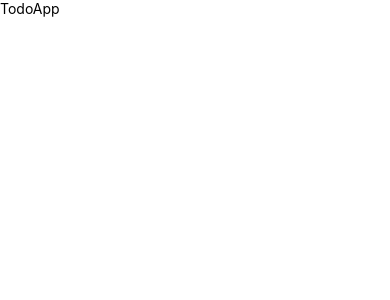
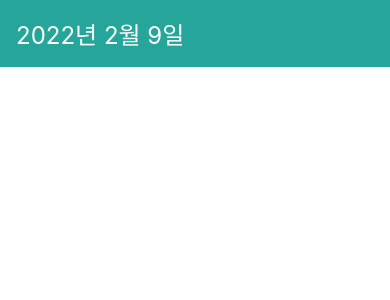
Before and after one commit to kwansikdev/RN_practice, a React Native app: screen / in a window 390 px wide. Shown: the top 300 px of the page. Built offline with nearby package versions, Linux system fonts and the light colour scheme.

Commit message:
feat: Add DateHead.js

```diff
--- a/App.js
+++ b/App.js
@@ -6,16 +6,24 @@
  */
 
 import React from 'react';
-import {SafeAreaView, View, Text} from 'react-native';
+import {StyleSheet} from 'react-native';
+import {SafeAreaProvider, SafeAreaView} from 'react-native-safe-area-context';
+
+import DateHead from './components/DateHead';
 
 const App = () => {
+  const today = new Date();
+
+  console.log(today);
   return (
-    <SafeAreaView>
-      <View>
-        <Text>TodoApp</Text>
-      </View>
-    </SafeAreaView>
+    <SafeAreaProvider>
+      <SafeAreaView edges={['bottom']}>
+        <DateHead date={today} />
+      </SafeAreaView>
+    </SafeAreaProvider>
   );
 };
 
+const styles = StyleSheet.create({});
+
 export default App;
--- /dev/null
+++ b/components/DateHead.js
@@ -0,0 +1,38 @@
+import React from 'react';
+import {View, Text, StyleSheet, StatusBar} from 'react-native';
+import {useSafeAreaInsets} from 'react-native-safe-area-context';
+
+function DateHead({date}) {
+  const year = date.getFullYear();
+  const month = date.getMonth() + 1;
+  const day = date.getDate();
+
+  const formatted = `${year}년 ${month}월 ${day}일`;
+
+  const {top} = useSafeAreaInsets();
+  return (
+    <>
+      <View style={[styles.statusBarPlaceholder, {height: top}]} />
+      <StatusBar backgroundColor="#26a69a" barStyle="light-content" />
+      <View style={styles.block}>
+        <Text style={styles.dateText}>{formatted}</Text>
+      </View>
+    </>
+  );
+}
+
+const styles = StyleSheet.create({
+  statusBarPlaceholder: {
+    backgroundColor: '#26a69a',
+  },
+  block: {
+    padding: 16,
+    backgroundColor: '#26a69a',
+  },
+  dateText: {
+    fontSize: 24,
+    color: 'white',
+  },
+});
+
+export default DateHead;
--- a/package.json
+++ b/package.json
@@ -11,7 +11,8 @@
   },
   "dependencies": {
     "react": "17.0.2",
-    "react-native": "0.67.1"
+    "react-native": "0.67.1",
+    "react-native-safe-area-context": "^3.3.2"
   },
   "devDependencies": {
     "@babel/core": "^7.12.9",
```
Also changed, not shown: 2 other files (tests, documents, lock files or other folders).
